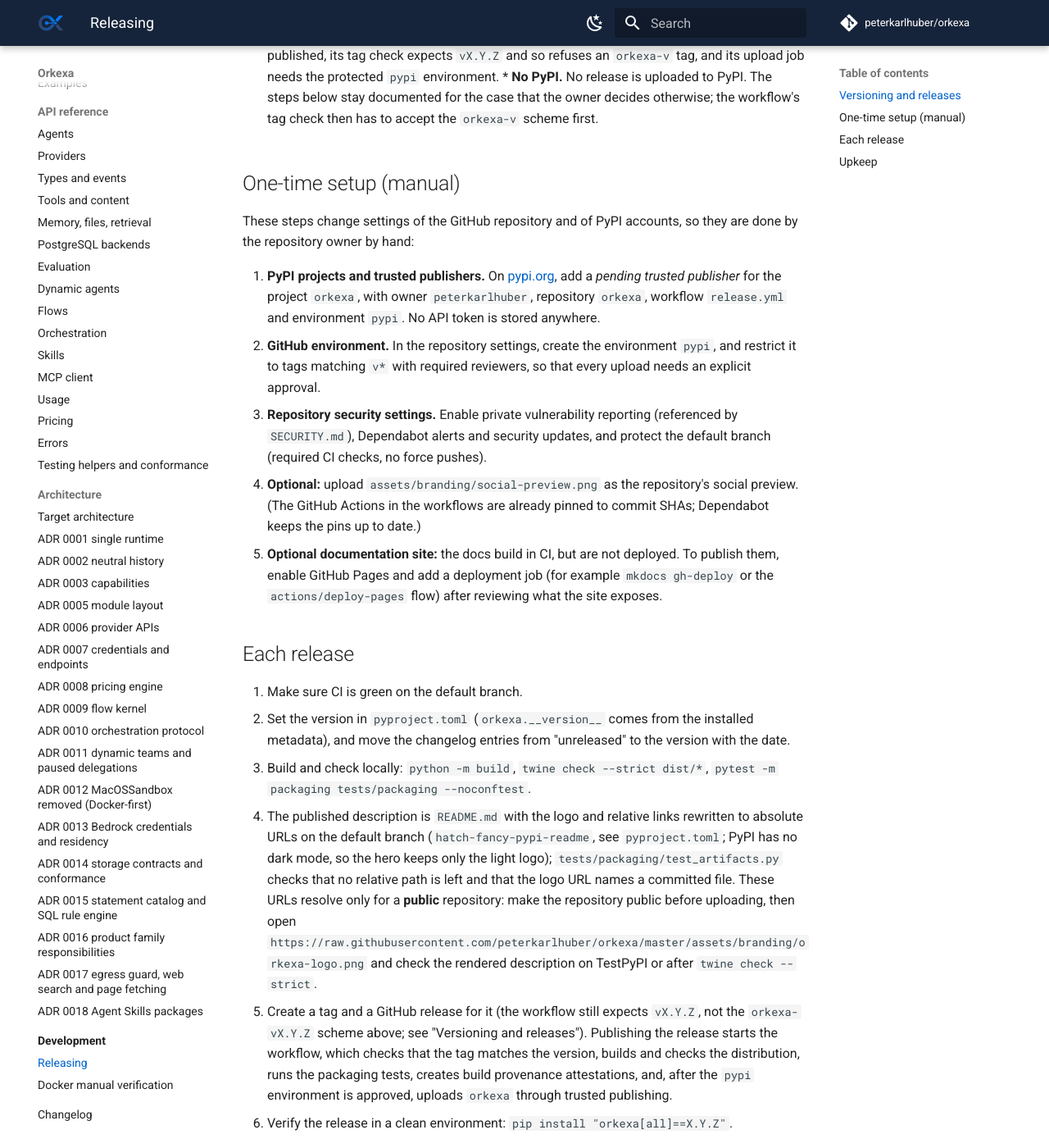
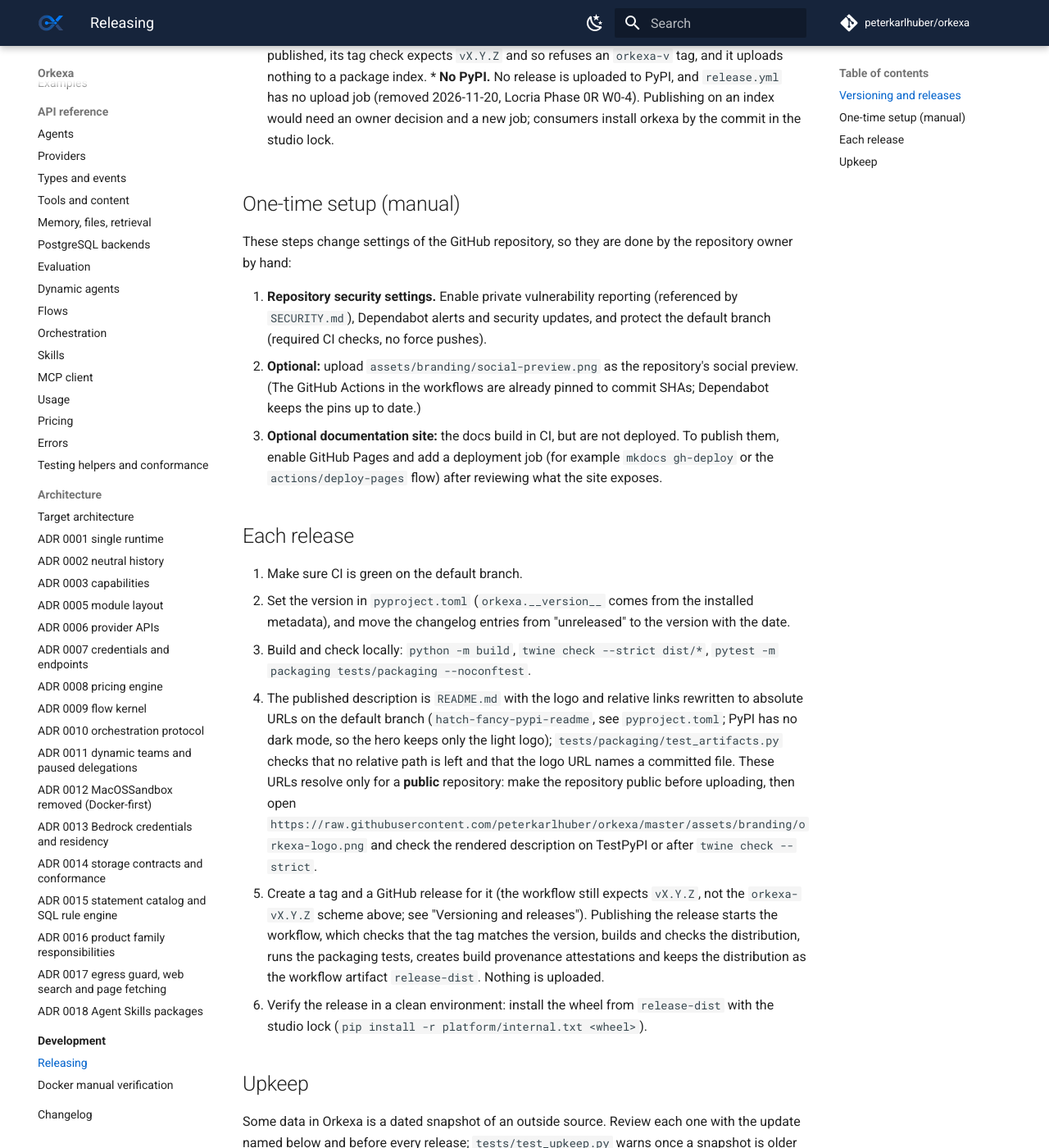
Before and after one commit to peterkarlhuber/orkexa, an MkDocs documentation site: the page built from docs/development/releasing.md, in a window 1280 px wide and 1400 px high, scrolled down 1410 px. Shown: the whole window at 82% size. Built offline with MkDocs 1.6.1 and Material for MkDocs 9.7.7, drawn with Linux system fonts in a browser that asks for light colours; comment, search, counter and statistics services are not loaded.

Commit message:
Name pglast only as a development dependency and drop the PyPI upload job
Locria Phase 0R, W0-4 (owner release 2026-11-20).

- pglast is GPL-3.0-or-later. The public extra orkexa[sqlcheck] named it in this proprietary package; the extra is
  gone, pglast stays in dev, and the rule engine's ImportError and docs say to install pglast>=7,<9 directly. A test
  checks that no public extra names pglast.
- release.yml had a PyPI trusted-publishing job, against the owner's rule of no PyPI publishing. The job is removed;
  the workflow builds, checks and attests the distribution and keeps it as an artifact. releasing.md follows, and
  ORK-008 (first PyPI release) is closed.

Co-Authored-By: Claude Opus 5.5 <noreply@anthropic.com>
Claude-Session: https://claude.ai/code/session_011tY7TDVwzc6NjKDiD7c4rd

```diff
--- a/docs/development/releasing.md
+++ b/docs/development/releasing.md
@@ -56,29 +56,23 @@ published, and it cannot upload anything until the one-time setup below is done.
 
     Pushing a tag publishes nothing: `release.yml` starts only when a GitHub release
     is published, its tag check expects `vX.Y.Z` and so refuses an `orkexa-v` tag, and
-    its upload job needs the protected `pypi` environment.
-* **No PyPI.** No release is uploaded to PyPI. The steps below stay documented for the
-  case that the owner decides otherwise; the workflow's tag check then has to accept
-  the `orkexa-v` scheme first.
+    it uploads nothing to a package index.
+* **No PyPI.** No release is uploaded to PyPI, and `release.yml` has no upload job (removed
+  2026-11-20, Locria Phase 0R W0-4). Publishing on an index would need an owner decision
+  and a new job; consumers install orkexa by the commit in the studio lock.
 
 ## One-time setup (manual)
 
-These steps change settings of the GitHub repository and of PyPI accounts, so they are
-done by the repository owner by hand:
+These steps change settings of the GitHub repository, so they are done by the repository
+owner by hand:
 
-1. **PyPI projects and trusted publishers.** On [pypi.org](https://pypi.org), add a
-   *pending trusted publisher* for the project `orkexa`, with owner `peterkarlhuber`,
-   repository `orkexa`, workflow `release.yml` and environment `pypi`. No API token is stored anywhere.
-2. **GitHub environment.** In the repository settings, create the environment `pypi`,
-   and restrict it to tags matching `v*` with required reviewers, so that every upload
-   needs an explicit approval.
-3. **Repository security settings.** Enable private vulnerability reporting (referenced
+1. **Repository security settings.** Enable private vulnerability reporting (referenced
    by `SECURITY.md`), Dependabot alerts and security updates, and protect the default
    branch (required CI checks, no force pushes).
-4. **Optional:** upload `assets/branding/social-preview.png` as the repository's social
+2. **Optional:** upload `assets/branding/social-preview.png` as the repository's social
    preview. (The GitHub Actions in the workflows are already pinned to commit SHAs;
    Dependabot keeps the pins up to date.)
-5. **Optional documentation site:** the docs build in CI, but are not deployed. To
+3. **Optional documentation site:** the docs build in CI, but are not deployed. To
    publish them, enable GitHub Pages and add a deployment job (for example
    `mkdocs gh-deploy` or the `actions/deploy-pages` flow) after reviewing what the site
    exposes.
@@ -101,10 +95,10 @@ done by the repository owner by hand:
 5. Create a tag and a GitHub release for it (the workflow still expects `vX.Y.Z`,
    not the `orkexa-vX.Y.Z` scheme above; see "Versioning and releases"). Publishing the release starts
    the workflow, which checks that the tag matches the version, builds and checks the
-   distribution, runs the packaging tests, creates build provenance attestations, and,
-   after the `pypi` environment is approved, uploads `orkexa` through trusted
-   publishing.
-6. Verify the release in a clean environment: `pip install "orkexa[all]==X.Y.Z"`.
+   distribution, runs the packaging tests, creates build provenance attestations and
+   keeps the distribution as the workflow artifact `release-dist`. Nothing is uploaded.
+6. Verify the release in a clean environment: install the wheel from `release-dist`
+   with the studio lock (`pip install -r platform/internal.txt <wheel>`).
 
 ## Upkeep
 
--- a/pyproject.toml
+++ b/pyproject.toml
@@ -65,8 +65,9 @@ web = [
 # NAL-A2: the DDGS metasearch adapter (orkexa.web.DDGSSearch). Never a default; primp ships wheels for the six
 # desktop platforms.
 web-ddgs = ["ddgs>=9.16,<10"]
-# MUP-ONA B5: the SQL rule engine orkexa.testing.sqlcheck (PostgreSQL's parser; the range nodestro-runtime uses).
-sqlcheck = ["pglast>=7,<9"]
+# The SQL rule engine orkexa.testing.sqlcheck needs pglast (PostgreSQL's parser, GPL-3.0-or-later). It is a test
+# tool, so pglast is only a development dependency (dev, below) and no public extra of this proprietary package names
+# it (Locria Phase 0R, W0-4); a host that wants the engine installs "pglast>=7,<9" itself.
 # MUP-ONA B5: the PostgreSQL backend orkexa.backends.postgres. Only the driver: no "binary" (libpq comes from the
 # system or the product chooses psycopg[binary]) and no "pool" (PsycopgSource keeps a small pool of its own).
 # TABRION MIG-ORK-2: PsycopgSource's session settings and ping and the safe error texts of verify_schema use
```
Also changed, not shown: docs/TODO.md (+1 -12 lines), 4 other files.
